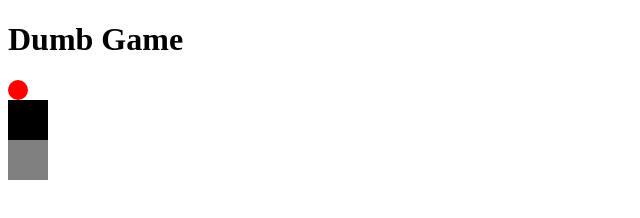
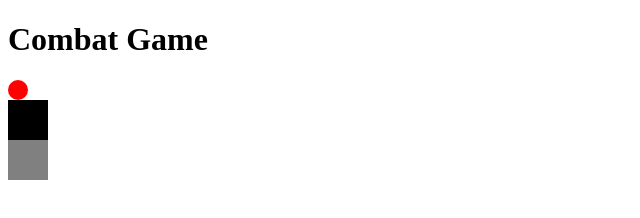
Before and after one commit to JenBrowning/creategame, a plain HTML site: page index.html in a window 1280 px wide. Shown: the whole page, without its empty margins (0-640 px from the left). Drawn offline with Linux system fonts and the light colour scheme.

Commit message:
second attempt

```diff
--- a/index.html
+++ b/index.html
@@ -10,7 +10,7 @@
 </head>
 
 <body>
-    <h1>Dumb Game</h1>
+    <h1>Combat Game</h1>
     <div id="ballPic"></div>
     <div id="playerX"></div>
     <div id="playerY"></div>
```
